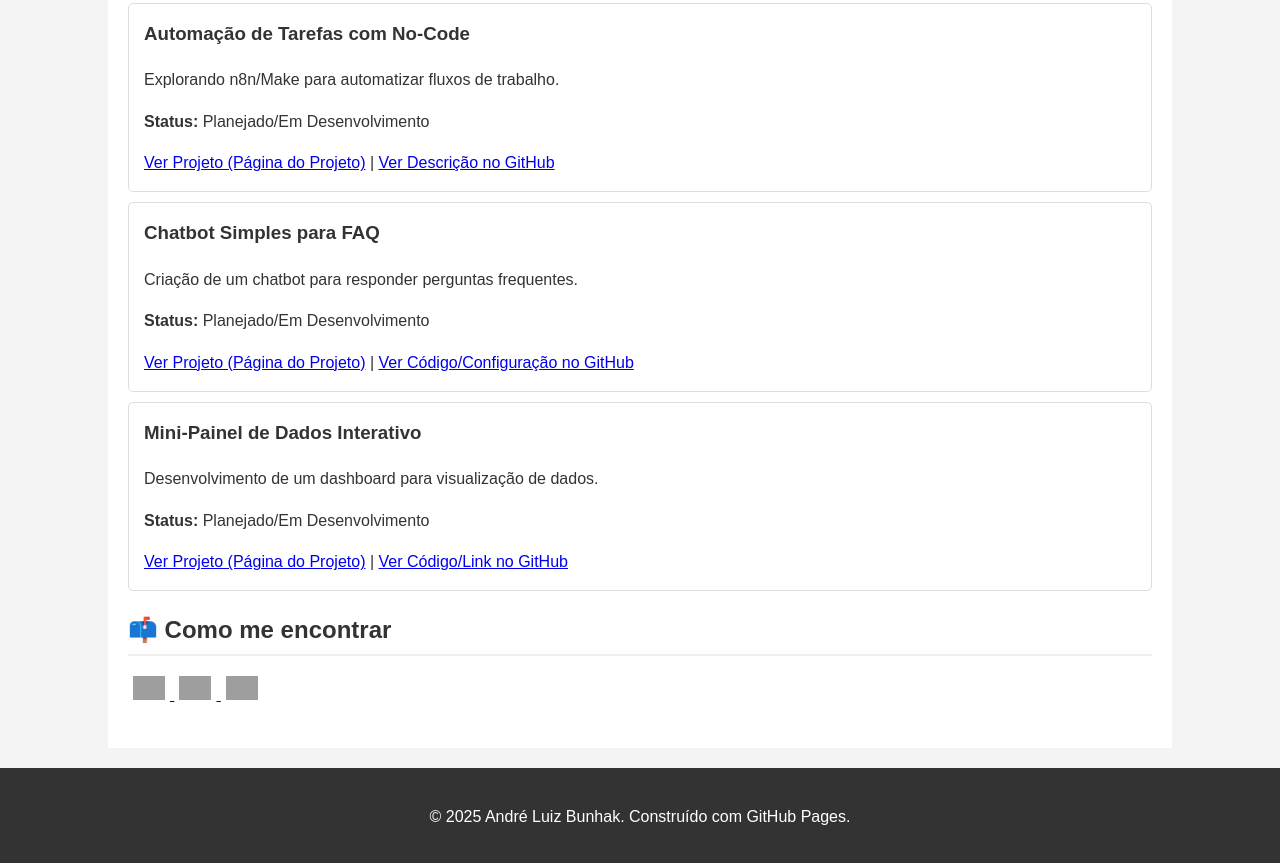
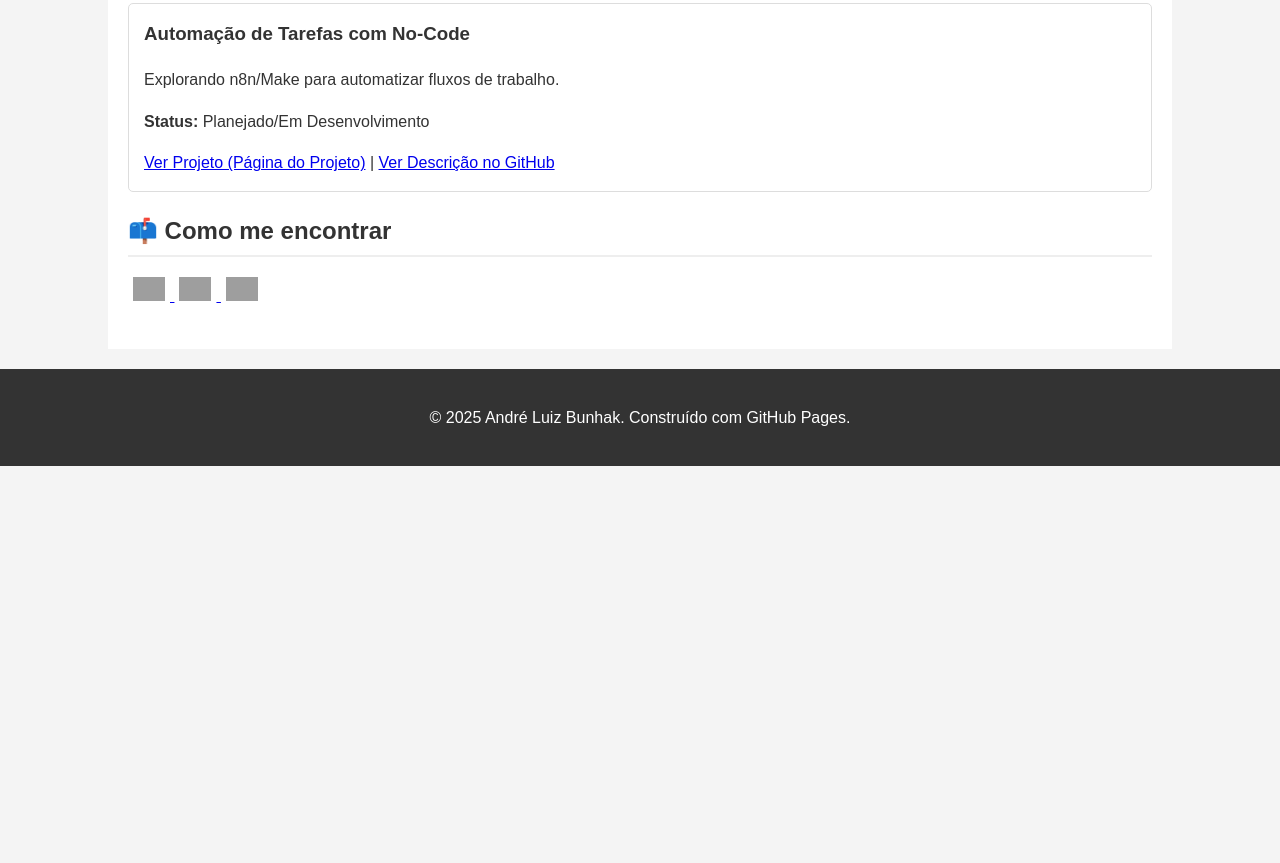
Before and after one commit to andream001/andream001.github.io, a plain HTML site: page index.html in a window 1280 px wide. Shown: the part 858-1721 px from the top of the page. After the commit the page ends 1324 px from the top, so only its background shows below. Drawn offline with Linux system fonts and the light colour scheme; grey boxes are pictures that could not be loaded.

Commit message:
Remove seção de projeto do chatbot simples do portfólio

```diff
--- a/index.html
+++ b/index.html
@@ -79,7 +79,7 @@
                 <a href="https://github.com/andream001/automacao-tarefas-nocode" target="_blank">Ver Descrição no GitHub</a>
             </div>
 
-            <div class="project-card">
+            <!--<div class="project-card">
                 <h3>Chatbot Simples para FAQ</h3>
                 <p>Criação de um chatbot para responder perguntas frequentes.</p>
                 <p><strong>Status:</strong> Planejado/Em Desenvolvimento</p>
@@ -94,8 +94,7 @@
                 <a href="https://andream001.github.io/dashboard-interativo-dados/" target="_blank">Ver Projeto (Página do Projeto)</a> |
                 <a href="https://github.com/andream001/dashboard-interativo-dados" target="_blank">Ver Código/Link no GitHub</a>
             </div>
-            </section>
-
+            </section> -->
         <section id="contato">
             <h2>📫 Como me encontrar</h2>
             <p class="social-links">
```
